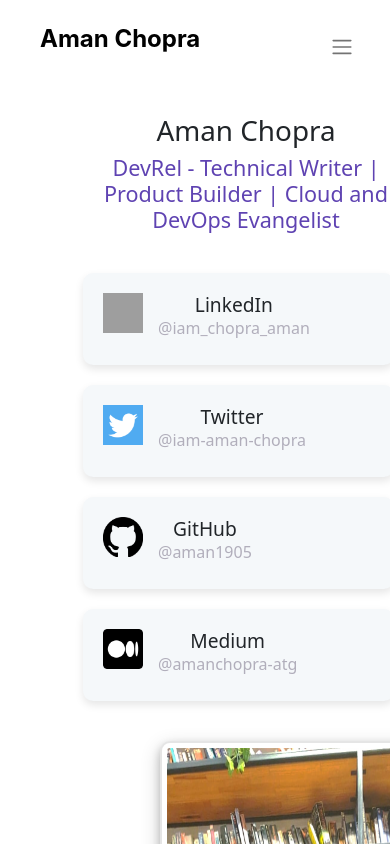
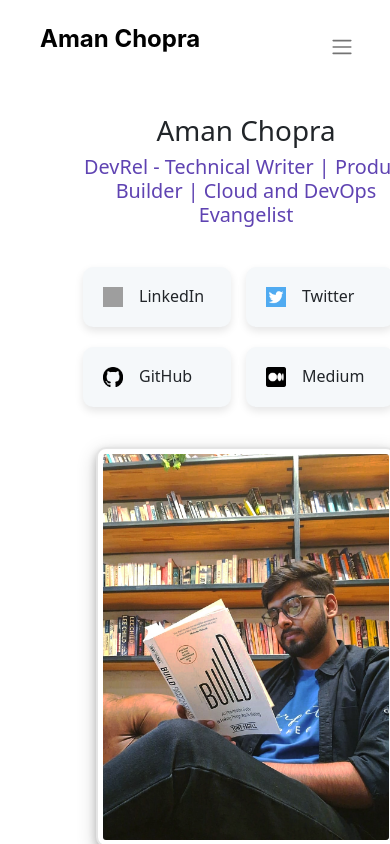
Before and after one commit to Aman1905/my-portfolio, a React (Create React App) app: page / in a window 390 px wide. Shown: the top 844 px of the page. Built offline with nearby package versions, Linux system fonts and the light colour scheme; grey boxes are pictures that could not be loaded.

Commit message:
made homepage responsive

```diff
--- a/src/index.css
+++ b/src/index.css
@@ -128,7 +128,6 @@
   flex-wrap: wrap;
   justify-content: center;
   margin-top: 2.5rem;
-  /* padding: 20px; */
 }
 
 .social__card {
@@ -141,12 +140,10 @@
   margin: 0 15px 20px 0;
   display: flex;
   flex-direction: column;
-  /* align-items: center; */
 }
 
 .social__cardContent {
   display: flex;
-  /* align-items: center; */
   margin: 0 0 5px 0;
 }
 
@@ -166,17 +163,29 @@
   color: var(--grey-color);
 }
 
-.social__followButton {
-  background-color: #1da1f2;
-  color: var(--white-color);
-  border: none;
-  padding: 10px 20px;
-  border-radius: 20px;
-  cursor: pointer;
-}
+@media (max-width: 1024px) {
+  .home__image img {
+    height: 32rem;
+  }
 
-.social__followButton:hover {
-  background-color: #0d95e8;
+  .social__card {
+    max-width: 180px;
+  }
+
+  .social__icon {
+    width: 25px;
+    height: 25px;
+  }
+
+  .social__cardText h2 {
+    margin: 0;
+    font-size: 1.1rem;
+  }
+
+  .social__cardText p {
+    margin: 0;
+    font-size: 0.62rem;
+  }
 }
 
 @media (max-width: 768px) {
@@ -189,6 +198,48 @@
     margin-right: 0;
     margin-bottom: 20px;
   }
+
+  .home__text h4 {
+    font-size: 1.24rem;
+  }
+
+  .home__image img {
+    justify-content: center;
+    align-items: center;
+    margin: 0 5rem 0 -4rem !important;
+  }
+
+  .social__card {
+    max-width: 165px;
+  }
+
+  .social__icon {
+    width: 20px;
+    height: 20px;
+    margin: 0;
+  }
+
+  .social__cardContent {
+    display: flex;
+    flex: 1;
+    margin: 0;
+  }
+
+  .social__cardText h2 {
+    margin: 0 0 0 1rem;
+    font-size: 1rem;
+  }
+
+  .social__cardText p {
+    display: none;
+  }
+}
+
+@media (max-width: 425px) {
+
+  .home__image img {
+    height: 25rem;
+  }
 }
 
 /* Homepage ending */
```
